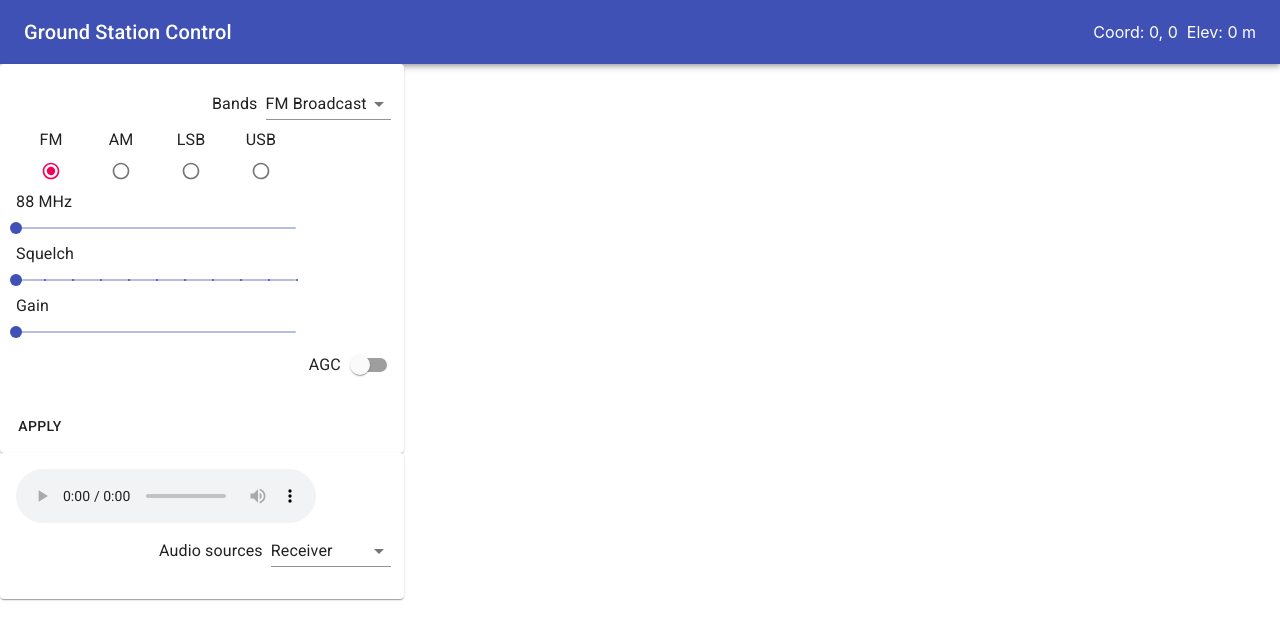
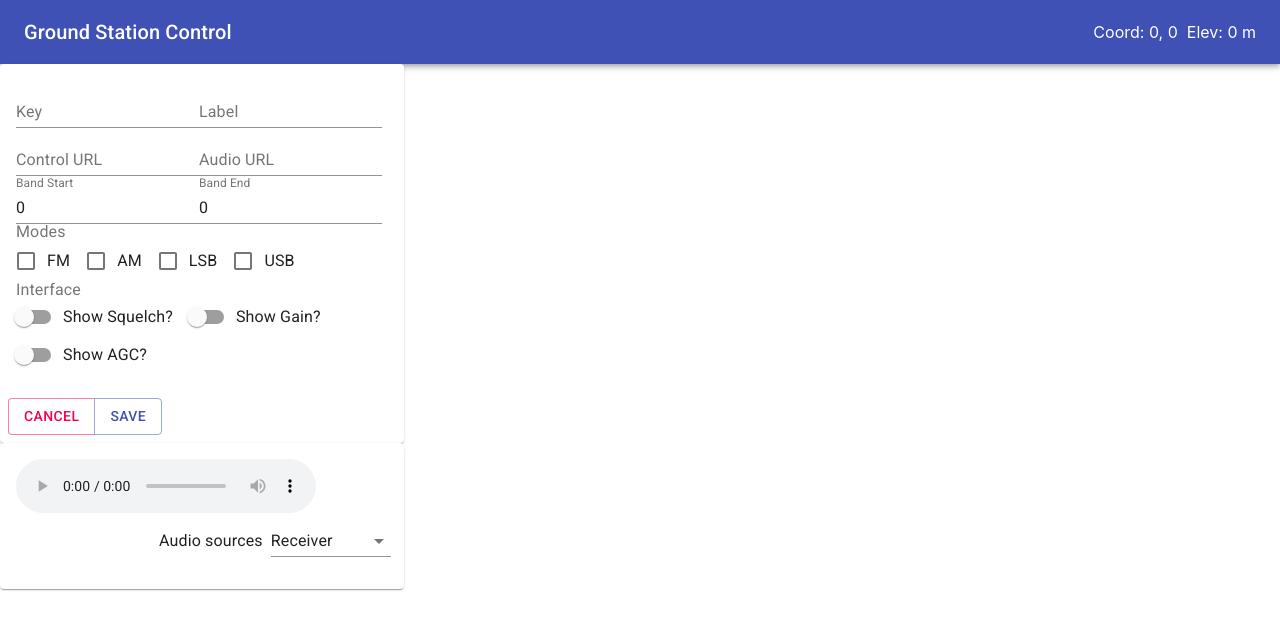
Before and after one commit to dennisdunn/station-ui, a React (Create React App) app: page / in a window 1280 px wide. Shown: the top 640 px of the page. Built offline with nearby package versions, Linux system fonts and the light colour scheme; no server answers.

Commit message:
Added an SDR control editor.

```diff
--- a/src/App.js
+++ b/src/App.js
@@ -1,6 +1,6 @@
 import { AppBar, makeStyles, Toolbar, Typography } from "@material-ui/core";
 import React from "react";
-import { AudioControl, saveSdrSettings, SdrControl, StationInfo } from "./components";
+import { AudioControl, saveSdrSettings, SdrControl, StationInfo, SdrConfigEditor } from "./components";
 import {baseUrl, streams} from './stream.conf';
 
 const useStyles = makeStyles(theme => ({
@@ -25,10 +25,7 @@ function App() {
           <StationInfo source="http://localhost:1881/api/sys/qth" />
         </Toolbar>
       </AppBar>
-      <SdrControl
-        source="http://localhost:1882/api/sdrs/main"
-        onApply={saveSdrSettings}
-      />
+      <SdrConfigEditor config={{}} />
       <AudioControl baseUrl={baseUrl} streams={streams} />
     </div>
   );
--- /dev/null
+++ b/src/components/SdrConfigEditor.js
@@ -0,0 +1,197 @@
+import {
+  Button,
+  Card,
+  CardActions,
+  CardContent,
+  Checkbox,
+  FormControl,
+  FormControlLabel,
+  FormGroup,
+  FormLabel,
+  makeStyles,
+  Switch,
+  TextField,
+  ButtonGroup
+} from "@material-ui/core";
+import React, { useState } from "react";
+
+const useStyles = makeStyles(theme => ({
+  root: { maxWidth: "40ch" },
+  cardControls: { display: "flex", justifyItems: "end" },
+  select: {
+    margin: theme.spacing(1),
+    minWidth: 120
+  }
+}));
+
+const defaultState = {
+  key: "",
+  label: "",
+  controlUrl: "",
+  audioUrl: "",
+  minFreq: 0,
+  maxFreq: 0,
+  modes: new Set(),
+  useGain: false,
+  useSquelch: false,
+  useAgc: false
+};
+
+export const SdrConfigEditor = ({ config, onSave, onCancel }) => {
+  if (config && config.modes) {
+    config = { ...config, modes: new Set(config.modes) };
+  }
+  const classes = useStyles();
+  const [state, setState] = useState({ ...defaultState, ...config });
+
+  const cancel = () => {
+    setState({ ...defaultState, ...config });
+    if (onCancel) onCancel();
+  };
+
+  const save = () => {
+    if (onSave) {
+      onSave({ ...state, modes: Array.from(state.modes) });
+    } else {
+      console.log(state);
+    }
+  };
+
+  const setMode = e => {
+    const modes = state.modes;
+    if (e.target.checked) {
+      modes.add(e.target.value);
+    } else {
+      modes.delete(e.target.value);
+    }
+    setState({ ...state, modes });
+  };
+
+  return (
+    <Card className={classes.root}>
+      <CardContent>
+        <TextField
+          label="Key"
+          value={state.key}
+          onChange={e => setState({ ...state, key: e.target.value })}
+        ></TextField>
+        <TextField
+          label="Label"
+          value={state.label}
+          onChange={e => setState({ ...state, label: e.target.value })}
+        ></TextField>
+        <TextField
+          label="Control URL"
+          value={state.controlUrl}
+          onChange={e => setState({ ...state, controlUrl: e.target.value })}
+        ></TextField>
+        <TextField
+          label="Audio URL"
+          value={state.audioUrl}
+          onChange={e => setState({ ...state, audioUrl: e.target.value })}
+        ></TextField>
+        <TextField
+          label="Band Start"
+          value={state.minFreq}
+          type="number"
+          onChange={e => setState({ ...state, minFreq: e.target.value })}
+        ></TextField>
+        <TextField
+          label="Band End"
+          value={state.maxFreq}
+          type="number"
+          onChange={e => setState({ ...state, maxFreq: e.target.value })}
+        ></TextField>
+        <FormControl>
+          <FormLabel>Modes</FormLabel>
+          <FormGroup row>
+            <FormControlLabel
+              label="FM"
+              control={
+                <Checkbox
+                  value="fm"
+                  checked={state.modes.has("fm")}
+                  onChange={setMode}
+                ></Checkbox>
+              }
+            />
+            <FormControlLabel
+              label="AM"
+              control={
+                <Checkbox
+                  value="am"
+                  checked={state.modes.has("am")}
+                  onChange={setMode}
+                ></Checkbox>
+              }
+            />
+            <FormControlLabel
+              label="LSB"
+              control={
+                <Checkbox
+                  value="lsb"
+                  checked={state.modes.has("lsb")}
+                  onChange={setMode}
+                ></Checkbox>
+              }
+            />
+            <FormControlLabel
+              label="USB"
+              control={
+                <Checkbox
+                  value="usb"
+                  checked={state.modes.has("usb")}
+                  onChange={setMode}
+                ></Checkbox>
+              }
+            />
+          </FormGroup>
+          <FormControl>
+            <FormLabel>Interface</FormLabel>
+            <FormGroup row>
+              <FormControlLabel
+                label="Show Squelch?"
+                control={
+                  <Switch
+                    checked={state.useSquelch}
+                    onChange={e =>
+                      setState({ ...state, useSquelch: e.target.checked })
+                    }
+                  />
+                }
+              />
+              <FormControlLabel
+                label="Show Gain?"
+                control={
+                  <Switch
+                    checked={state.useGain}
+                    onChange={e =>
+                      setState({ ...state, useGain: e.target.checked })
+                    }
+                  />
+                }
+              />
+              <FormControlLabel
+                label="Show AGC?"
+                control={
+                  <Switch
+                    checked={state.useAgc}
+                    onChange={e =>
+                      setState({ ...state, useAgc: e.target.checked })
+                    }
+                  />
+                }
+              />
+            </FormGroup>
+          </FormControl>
+        </FormControl>
+      </CardContent>
+      <CardActions>
+        <ButtonGroup>
+          <Button color='secondary' onClick={cancel}>Cancel</Button>
+          <Button color='primary' onClick={save}>Save</Button>
+        </ButtonGroup>
+      </CardActions>
+    </Card>
+  );
+};
--- a/src/components/index.js
+++ b/src/components/index.js
@@ -1,4 +1,5 @@
 export * from './AudioControl';
+export * from './SdrConfigEditor';
 export * from './SdrControl';
 export * from './services';
 export * from './StationInfo';
```
Also changed, not shown: src/bands.conf.js (line endings or trailing spaces), src/components/AudioControl.js (line endings or trailing spaces), src/stream.conf.js (line endings or trailing spaces), 1 other file (tests, documents, lock files or other folders).
